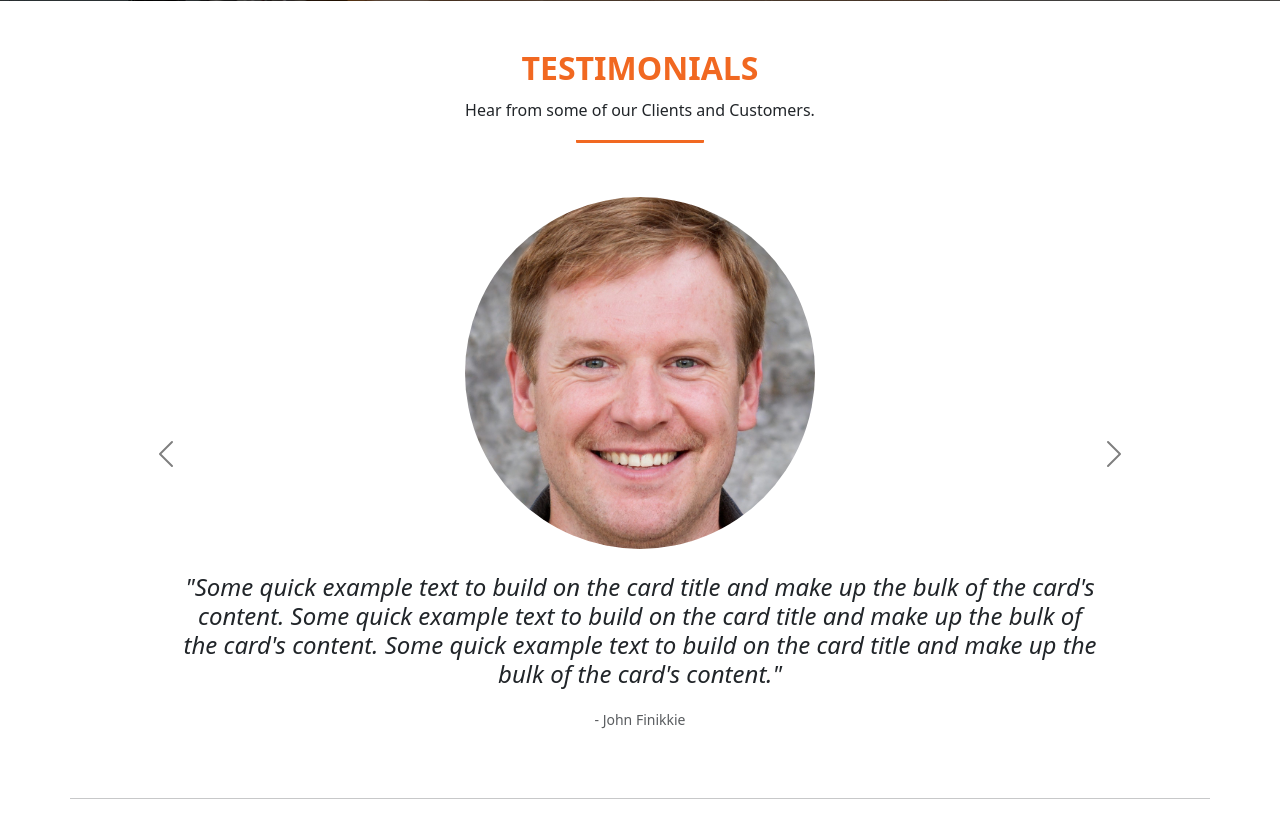
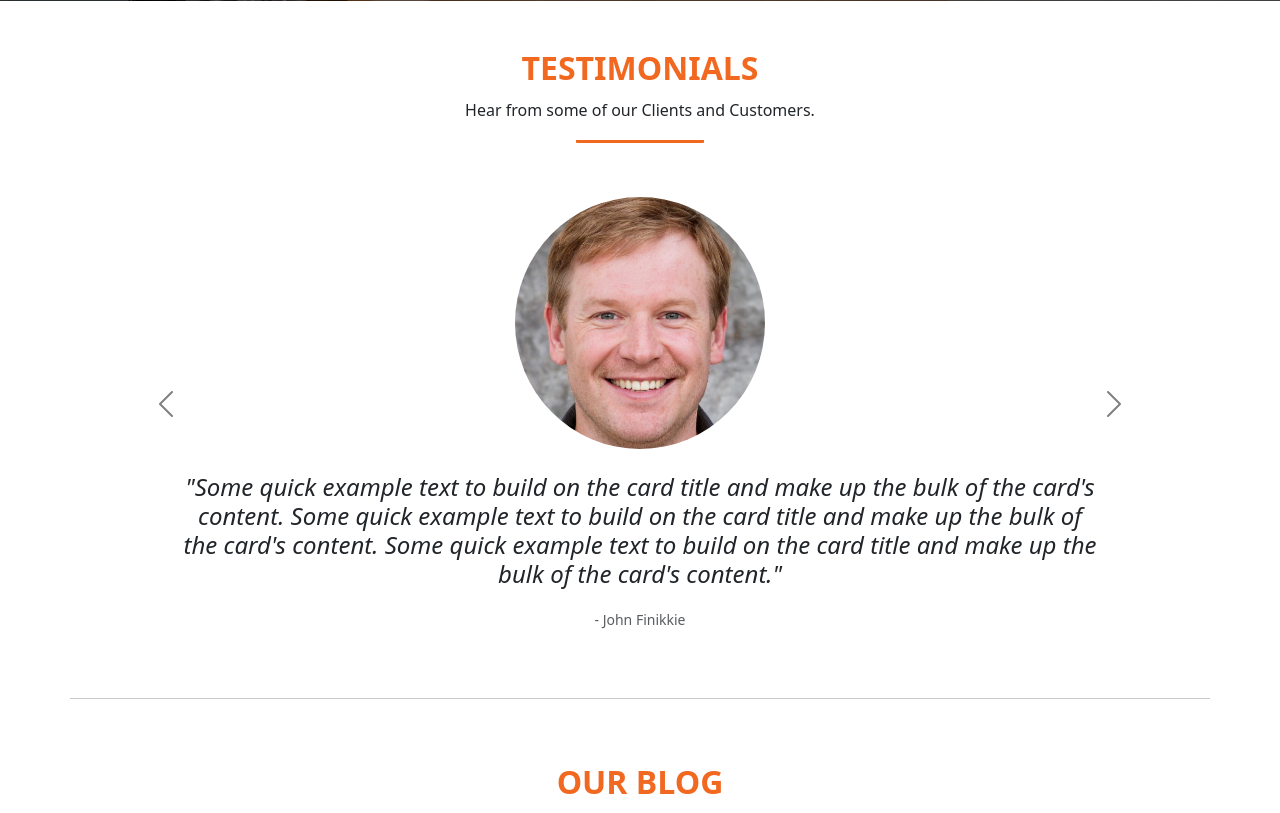
Before and after one commit to moonboy90210/Zeta, a PHP site: page /index.html in a window 1280 px wide. Shown: the part 4749-5562 px from the top of the page. Run offline with PHP 8.4, Linux system fonts and the light colour scheme; some libraries are stand-ins or nearby versions.

Commit message:
final edit to front end files

```diff
--- a/index.css
+++ b/index.css
@@ -66,7 +66,9 @@ a {
 }
 
 #offcanvasNavbar {
-	background-color: #7c7c7c;
+	background-color: #7c7b7bf1;
+	/* background-color: rgba(214, 209, 209, 0.205); */
+
 	max-width: 70%;
 }
 
@@ -351,7 +353,9 @@ div.scroll-container img {
 	background-color: rgba(214, 209, 209, 0.205);
 
 }
-
+.contact-inner2 {
+		height: 300px;
+	}
 .footer {
 	background: #333333;
 	color: #b4b1b1;
@@ -405,7 +409,11 @@ div.scroll-container img {
 	.icon-play {
 		margin-top: 90px;
 	}
+.w-50 {
+		max-width: 250px;
+		height: 300px;
 
+	}
 	.aboutImg {
 		min-width: 530px;
 	}
@@ -417,11 +425,7 @@ div.scroll-container img {
 		padding-top: 35rem;
 	}
 
-	.w-50 {
-		max-width: 350px;
-		height: 400px;
 
-	}
 
 	.aboutImg {
 		width: 700px;
@@ -447,14 +451,6 @@ div.scroll-container img {
 	.watch-h2 {
 		font-size: 2.5rem;
 		font-weight: 200;
-	}
-
-	.contact-inner {
-		height: 200px;
-	}
-
-	.contact-inner2 {
-		height: 300px;
 	}
 
 	.carousel-inner {
@@ -531,7 +527,11 @@ div.scroll-container img {
 	.bg-image2 {
 		height: 100vh;
 	}
+.w-50 {
+		max-width: 250px;
+		height: 300px;
 
+	}
 	.aboutImg {
 		width: 620px;
 		height: 400px;
--- a/index.html
+++ b/index.html
@@ -435,7 +435,7 @@
 			</div>
 
 			<div id="carouselExampleFade2" class="carousel slide carousel-dark carousel-fade section fade-right"
-				data-bs-ride="carousel" data-bs-interval="4000" data-bs-pause="false">
+				data-bs-ride="carousel" data-bs-interval="5000" data-bs-pause="false">
 				<div class="carousel-inner justify-content-center">
 					<div class="carousel-item active text-center">
 						<img src="img/face1.jpg" class="w-50 rounded-circle py-4" alt="...">
@@ -559,7 +559,7 @@
 			<div class="row justify-content-center">
 				<div class="col-md-7 text-center section fade-up">
 					<h2 class="text-uppercase h1-header">contact us</h2>
-					<span>See Our Daily News & Updates.</span>
+					<span>Reach out, share an Idea, Move your Goods.</span>
 					<div class="underline2 pt-3"></div>
 				</div>
 			</div>
@@ -623,7 +623,6 @@
 						</div>
 					</div>
 				</div>
-
 			</div>
 		</div>
 	</section>
--- a/script.js
+++ b/script.js
@@ -50,7 +50,7 @@ sections.forEach(section => {
 // ----------CAROUSEL----------
   const container = document.getElementById("scrollContainer");
     let autoScrollInterval;
-	const scrollStep = 500; // Adjust if image + gap differs
+	const scrollStep = 300; // Adjust if image + gap differs
   let userInteracted = false;
 
 
```
